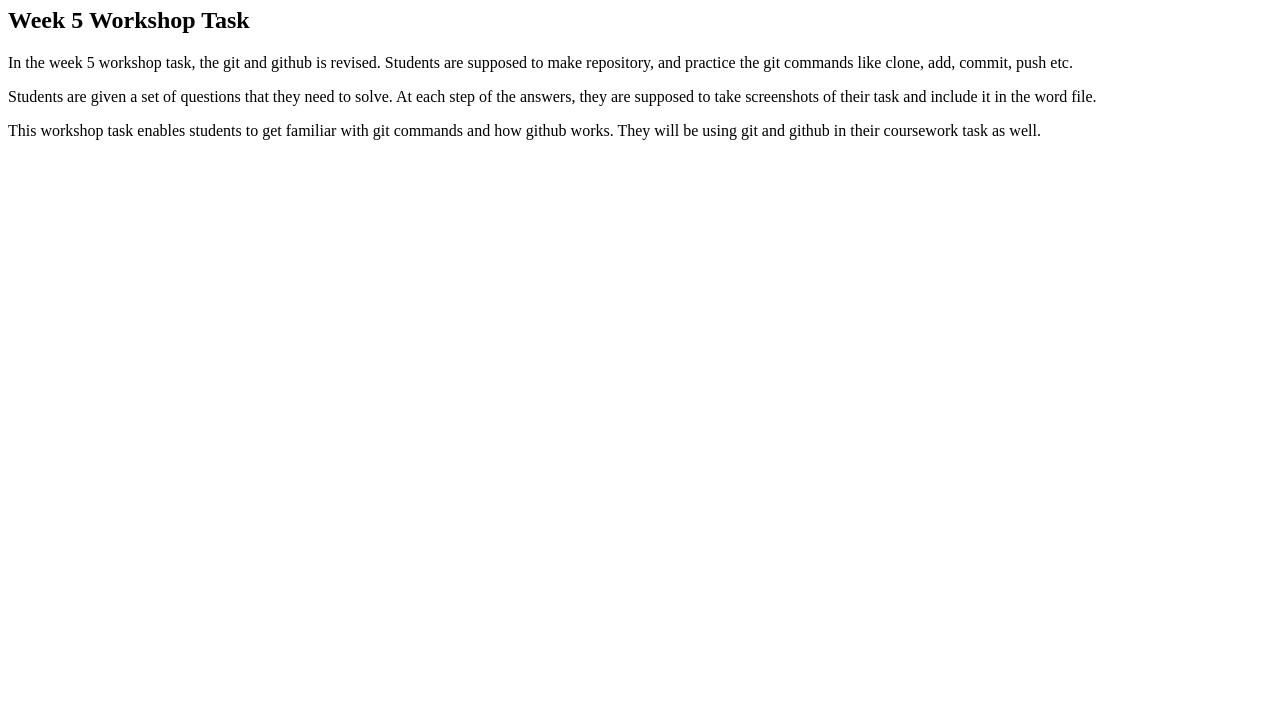
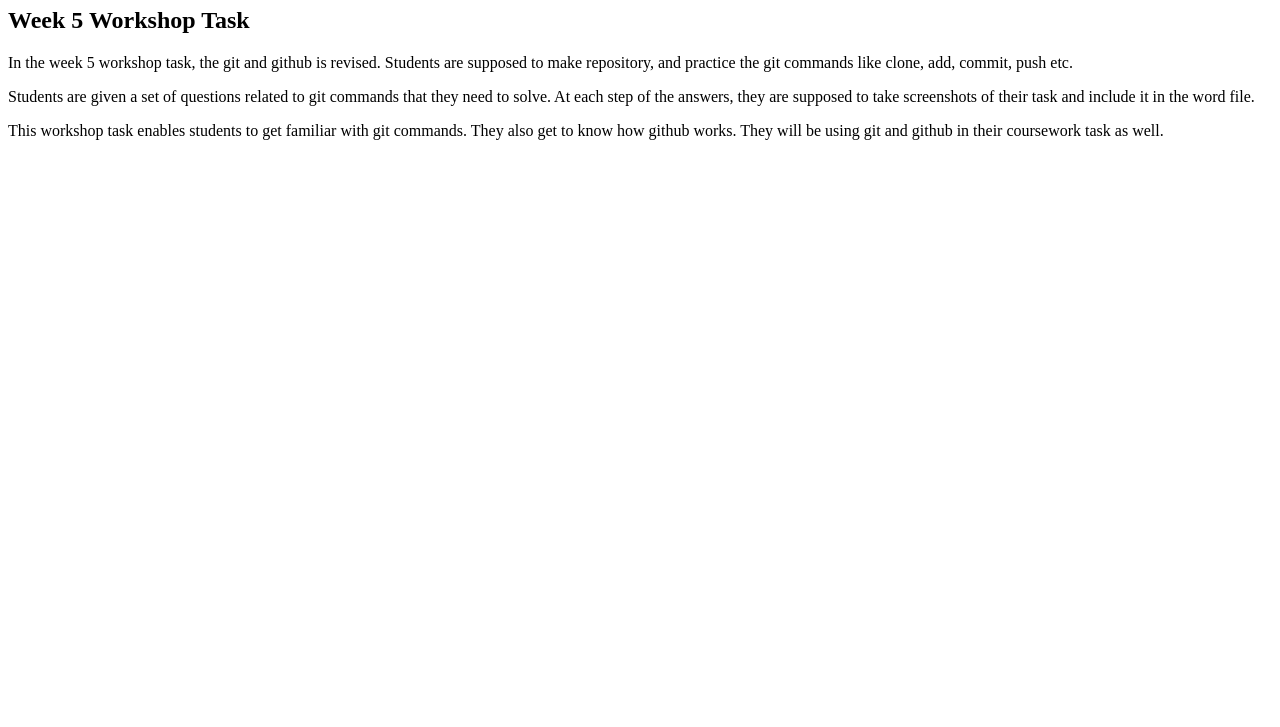
Before and after one commit to pawana-shrestha/np03s200021-pawana, a plain HTML site: page workshop.html in a window 1280 px wide. Shown: the part 73-800 px from the top of the page. Drawn offline with Linux system fonts and the light colour scheme.

Commit message:
Edited workshop.html

```diff
--- a/workshop.html
+++ b/workshop.html
@@ -13,11 +13,11 @@
         Students are supposed to make repository, and practice the git commands like clone, add, commit, push etc.
     </p>
     <p>
-        Students are given a set of questions that they need to solve.
+        Students are given a set of questions related to git commands that they need to solve.
         At each step of the answers, they are supposed to take screenshots of their task and include it in the word file.
     </p>
     <p>
-        This workshop task enables students to get familiar with git commands and how github works.
+        This workshop task enables students to get familiar with git commands. They also get to know how github works.
         They will be using git and github in their coursework task as well.
 </body>
 </html>
```
